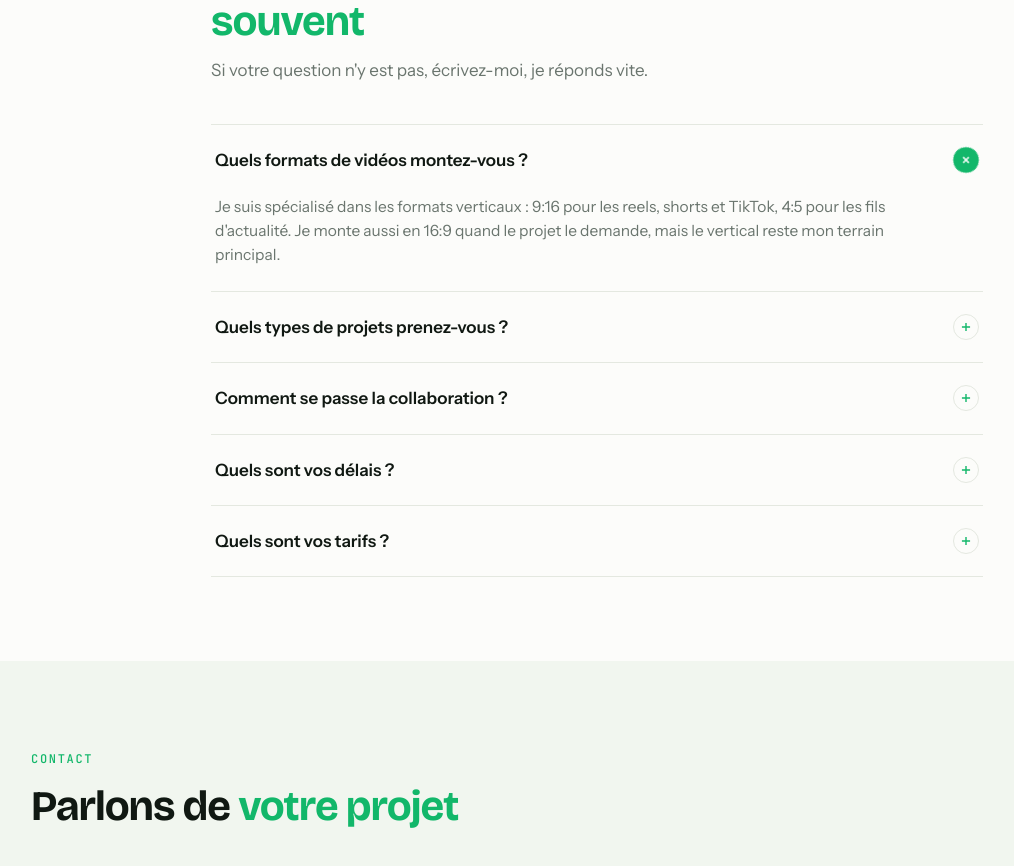
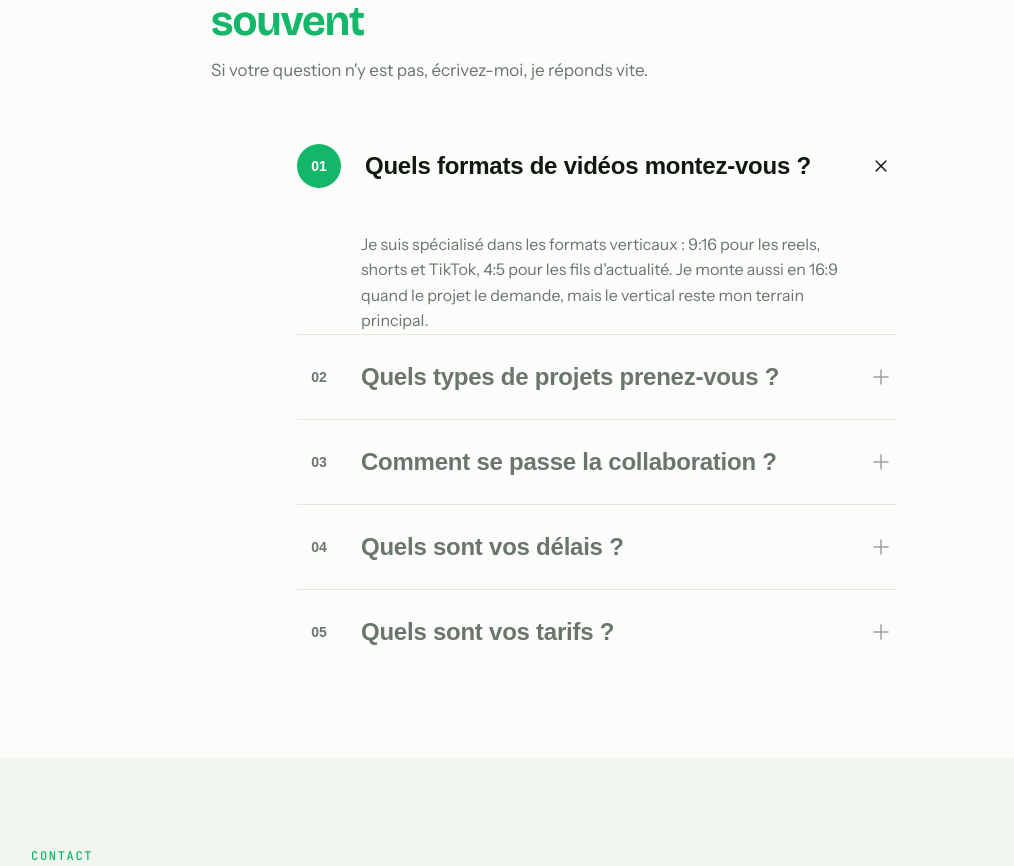
Before and after one commit to Tsukuyomi260/ichola_editing, a Next.js app: page / in a window 1280 px wide. Shown: the part 5093-5959 px from the top of the page, without its empty margins (43-1057 px from the left). Built offline with nearby package versions, Linux system fonts and the light colour scheme.

Commit message:
working on the mobile version

```diff
--- a/app/globals.css
+++ b/app/globals.css
@@ -196,6 +196,14 @@ img{max-width:100%;display:block}
 .hero-stage-content{width:100%;height:100%;display:flex;flex-direction:column;align-items:center;justify-content:center}
 #hero-rail .vcard{will-change:transform}
 
+/* Mobile: disable scroll-linked animation */
+@media(max-width:768px){
+  .hero-stage{height:auto}
+  .hero-stage-pin{position:relative;height:auto;display:block}
+  .hero-stage-content{height:auto;display:block}
+  #hero-rail .vcard{will-change:auto;transform:none!important}
+}
+
 /* ---------- Chiffres ---------- */
 .stats{border-top:1px solid var(--line);border-bottom:1px solid var(--line);margin-top:20px}
 .stats-grid{display:grid;grid-template-columns:repeat(3,1fr)}
@@ -365,6 +373,92 @@ img{max-width:100%;display:block}
   .row2{grid-template-columns:1fr}
   .hero{padding-top:36px}
 }
+/* ---------- FAQ Accordion ---------- */
+@keyframes faqSpring {
+  0% { transform: scale(0);opacity:0; }
+  70% { transform: scale(1.15);opacity:1; }
+  100% { transform: scale(1);opacity:1; }
+}
+@keyframes faqContentExpand {
+  from { height:0;opacity:0;margin-top:0; }
+  to { height:auto;opacity:1;margin-top:24px; }
+}
+@keyframes faqContentCollapse {
+  from { height:auto;opacity:1;margin-top:24px; }
+  to { height:0;opacity:0;margin-top:0; }
+}
+
+.faq-accordion{width:100%;max-width:600px;margin:0 auto;}
+
+.faq-item{
+  border-bottom:1px solid var(--line);
+  transition:all .2s var(--ease);
+}
+.faq-item:last-child{border-bottom:none}
+
+.faq-button{
+  width:100%;display:flex;align-items:center;gap:20px;padding:20px 0;background:none;border:none;
+  cursor:pointer;text-align:left;position:relative;transition:all .3s var(--ease);
+}
+.faq-button:hover{color:var(--ink)}
+.faq-button[data-active="true"]{color:var(--ink)}
+
+.faq-number-wrapper{
+  position:relative;display:flex;align-items:center;justify-content:center;width:44px;height:44px;flex-shrink:0;
+}
+.faq-number-bg{
+  position:absolute;inset:0;border-radius:50%;background:var(--green);
+  opacity:0;transform:scale(0);transition:all .3s cubic-bezier(.34,1.56,.64,1);
+}
+.faq-button[data-active="true"] .faq-number-bg,
+.faq-button[data-hovered="true"] .faq-number-bg{
+  opacity:1;transform:scale(1);
+}
+.faq-button[data-hovered="true"] .faq-number-bg{opacity:0.2}
+
+.faq-number{
+  position:relative;z-index:2;font-size:14px;font-weight:600;
+  color:var(--muted);transition:color .2s var(--ease);
+}
+.faq-button[data-active="true"] .faq-number{color:#fff}
+.faq-button[data-hovered="true"] .faq-number{color:var(--ink)}
+
+.faq-title{
+  font-size:clamp(18px,2vw,24px);font-weight:600;letter-spacing:-.01em;
+  flex:1;transition:all .3s var(--ease);
+  color:var(--muted);
+}
+.faq-button[data-active="true"] .faq-title,
+.faq-button[data-hovered="true"] .faq-title{
+  color:var(--ink);transform:translateX(4px);
+}
+
+.faq-indicator{
+  width:32px;height:32px;display:flex;align-items:center;justify-content:center;flex-shrink:0;
+  transition:transform .3s cubic-bezier(.34,1.56,.64,1);color:var(--ink);
+}
+.faq-indicator svg{width:16px;height:16px;}
+.faq-button[data-active="true"] .faq-indicator{transform:rotate(45deg)}
+.faq-indicator{opacity:0.4;transition:opacity .2s var(--ease),transform .3s cubic-bezier(.34,1.56,.64,1);}
+.faq-button[data-active="true"] .faq-indicator,
+.faq-button[data-hovered="true"] .faq-indicator{opacity:1}
+
+.faq-content{
+  animation:faqContentExpand .3s cubic-bezier(.34,1.56,.64,1) forwards;
+  overflow:hidden;
+}
+.faq-content p{
+  color:var(--muted);font-size:16px;line-height:1.6;padding-left:64px;padding-right:32px;
+  margin:0;
+}
+
+@media(max-width:768px){
+  .faq-button{gap:12px;padding:16px 0}
+  .faq-number-wrapper{width:40px;height:40px}
+  .faq-title{font-size:18px}
+  .faq-content p{padding-left:52px;padding-right:16px;font-size:15px}
+}
+
 /* ---------- Testimonials Marquee ---------- */
 @keyframes marquee {
   from { transform: translateX(0); }
--- a/app/page.tsx
+++ b/app/page.tsx
@@ -3,6 +3,7 @@
 import { useEffect, useRef, useState } from 'react';
 import Hero from '@/components/Hero';
 import { TestimonialsSection } from '@/components/TestimonialsSection';
+import { FAQAccordion } from '@/components/FAQAccordion';
 
 export default function Page() {
   const [isScrolled, setIsScrolled] = useState(false);
@@ -129,8 +130,13 @@ export default function Page() {
     };
 
     const handleHeroScroll = () => requestAnimationFrame(applyHeroAnimation);
-    window.addEventListener('scroll', handleHeroScroll, { passive: true });
-    window.addEventListener('resize', handleHeroScroll);
+
+    // Only apply animation on desktop (>768px)
+    const isMobile = window.innerWidth <= 768;
+    if (!isMobile) {
+      window.addEventListener('scroll', handleHeroScroll, { passive: true });
+      window.addEventListener('resize', handleHeroScroll);
+    }
 
     /* Reveal on scroll */
     const io = new IntersectionObserver(
@@ -147,8 +153,10 @@ export default function Page() {
 
     return () => {
       window.removeEventListener('scroll', handleScroll);
-      window.removeEventListener('scroll', handleHeroScroll);
-      window.removeEventListener('resize', handleHeroScroll);
+      if (!isMobile) {
+        window.removeEventListener('scroll', handleHeroScroll);
+        window.removeEventListener('resize', handleHeroScroll);
+      }
       burger?.removeEventListener('click', () => mm?.classList.add('open'));
       burgerClose?.removeEventListener('click', () => mm?.classList.remove('open'));
       closeMenuLinks?.forEach((a) =>
@@ -480,81 +488,41 @@ export default function Page() {
               </h2>
               <p>Si votre question n'y est pas, écrivez-moi, je réponds vite.</p>
             </div>
-            <div className="faq reveal">
-              <details open>
-                <summary>
-                  Quels formats de vidéos montez-vous ?
-                  <span className="ic">
-                    <svg viewBox="0 0 24 24" fill="none" stroke="currentColor" strokeWidth="2.4">
-                      <path d="M12 5v14M5 12h14" />
-                    </svg>
-                  </span>
-                </summary>
-                <div className="a">
-                  Je suis spécialisé dans les formats verticaux : 9:16 pour les reels, shorts et
-                  TikTok, 4:5 pour les fils d'actualité. Je monte aussi en 16:9 quand le projet le
-                  demande, mais le vertical reste mon terrain principal.
-                </div>
-              </details>
-              <details>
-                <summary>
-                  Quels types de projets prenez-vous ?
-                  <span className="ic">
-                    <svg viewBox="0 0 24 24" fill="none" stroke="currentColor" strokeWidth="2.4">
-                      <path d="M12 5v14M5 12h14" />
-                    </svg>
-                  </span>
-                </summary>
-                <div className="a">
-                  Publicités, reels, capsules podcast, VSL, contenus de formation et motion design.
-                  Je travaille avec des créateurs, des coachs, des agents immobiliers et des
-                  plateformes, en français comme en anglais.
-                </div>
-              </details>
-              <details>
-                <summary>
-                  Comment se passe la collaboration ?
-                  <span className="ic">
-                    <svg viewBox="0 0 24 24" fill="none" stroke="currentColor" strokeWidth="2.4">
-                      <path d="M12 5v14M5 12h14" />
-                    </svg>
-                  </span>
-                </summary>
-                <div className="a">
-                  On commence par un appel pour cadrer le besoin. Vous m'envoyez les rushes via un
-                  lien, je monte, et on affine ensemble avec des retours cadrés. Suivi clair du
-                  début à la livraison.
-                </div>
-              </details>
-              <details>
-                <summary>
-                  Quels sont vos délais ?
-                  <span className="ic">
-                    <svg viewBox="0 0 24 24" fill="none" stroke="currentColor" strokeWidth="2.4">
-                      <path d="M12 5v14M5 12h14" />
-                    </svg>
-                  </span>
-                </summary>
-                <div className="a">
-                  Ça dépend du volume et du format, mais un reel vertical part généralement sous
-                  quelques jours. On fixe les délais ensemble à l'appel, et je m'y tiens.
-                </div>
-              </details>
-              <details>
-                <summary>
-                  Quels sont vos tarifs ?
-                  <span className="ic">
-                    <svg viewBox="0 0 24 24" fill="none" stroke="currentColor" strokeWidth="2.4">
-                      <path d="M12 5v14M5 12h14" />
-                    </svg>
-                  </span>
-                </summary>
-                <div className="a">
-                  Au projet ou au forfait mensuel selon vos besoins. Réservez un appel et je vous
-                  fais une proposition claire adaptée à votre volume.
-                </div>
-              </details>
-            </div>
+            <FAQAccordion
+              items={[
+                {
+                  id: 'formats',
+                  number: '01',
+                  title: 'Quels formats de vidéos montez-vous ?',
+                  content: 'Je suis spécialisé dans les formats verticaux : 9:16 pour les reels, shorts et TikTok, 4:5 pour les fils d\'actualité. Je monte aussi en 16:9 quand le projet le demande, mais le vertical reste mon terrain principal.'
+                },
+                {
+                  id: 'projects',
+                  number: '02',
+                  title: 'Quels types de projets prenez-vous ?',
+                  content: 'Publicités, reels, capsules podcast, VSL, contenus de formation et motion design. Je travaille avec des créateurs, des coachs, des agents immobiliers et des plateformes, en français comme en anglais.'
+                },
+                {
+                  id: 'collaboration',
+                  number: '03',
+                  title: 'Comment se passe la collaboration ?',
+                  content: 'On commence par un appel pour cadrer le besoin. Vous m\'envoyez les rushes via un lien, je monte, et on affine ensemble avec des retours cadrés. Suivi clair du début à la livraison.'
+                },
+                {
+                  id: 'delays',
+                  number: '04',
+                  title: 'Quels sont vos délais ?',
+                  content: 'Ça dépend du volume et du format, mais un reel vertical part généralement sous quelques jours. On fixe les délais ensemble à l\'appel, et je m\'y tiens.'
+                },
+                {
+                  id: 'pricing',
+                  number: '05',
+                  title: 'Quels sont vos tarifs ?',
+                  content: 'Au projet ou au forfait mensuel selon vos besoins. Réservez un appel et je vous fais une proposition claire adaptée à votre volume.'
+                }
+              ]}
+              className="reveal"
+            />
           </div>
         </section>
 
--- /dev/null
+++ b/components/FAQAccordion.tsx
@@ -0,0 +1,61 @@
+'use client';
+
+import { useState } from 'react';
+
+export interface FAQItem {
+  id: string;
+  number: string;
+  title: string;
+  content: string;
+}
+
+interface FAQAccordionProps {
+  items: FAQItem[];
+  className?: string;
+}
+
+export function FAQAccordion({ items, className = '' }: FAQAccordionProps) {
+  const [activeId, setActiveId] = useState<string | null>(items[0]?.id || null);
+  const [hoveredId, setHoveredId] = useState<string | null>(null);
+
+  return (
+    <div className={`faq-accordion ${className}`}>
+      {items.map((item, index) => {
+        const isActive = activeId === item.id;
+        const isHovered = hoveredId === item.id;
+
+        return (
+          <div key={item.id} className="faq-item">
+            <button
+              className="faq-button"
+              onClick={() => setActiveId(isActive ? null : item.id)}
+              onMouseEnter={() => setHoveredId(item.id)}
+              onMouseLeave={() => setHoveredId(null)}
+              data-active={isActive}
+              data-hovered={isHovered}
+            >
+              <div className="faq-number-wrapper">
+                <div className="faq-number-bg" />
+                <span className="faq-number">{item.number}</span>
+              </div>
+
+              <h3 className="faq-title">{item.title}</h3>
+
+              <div className="faq-indicator">
+                <svg viewBox="0 0 16 16" fill="none">
+                  <path d="M8 1V15M1 8H15" stroke="currentColor" strokeWidth="1.5" strokeLinecap="round" />
+                </svg>
+              </div>
+            </button>
+
+            {isActive && (
+              <div className="faq-content">
+                <p>{item.content}</p>
+              </div>
+            )}
+          </div>
+        );
+      })}
+    </div>
+  );
+}
```
